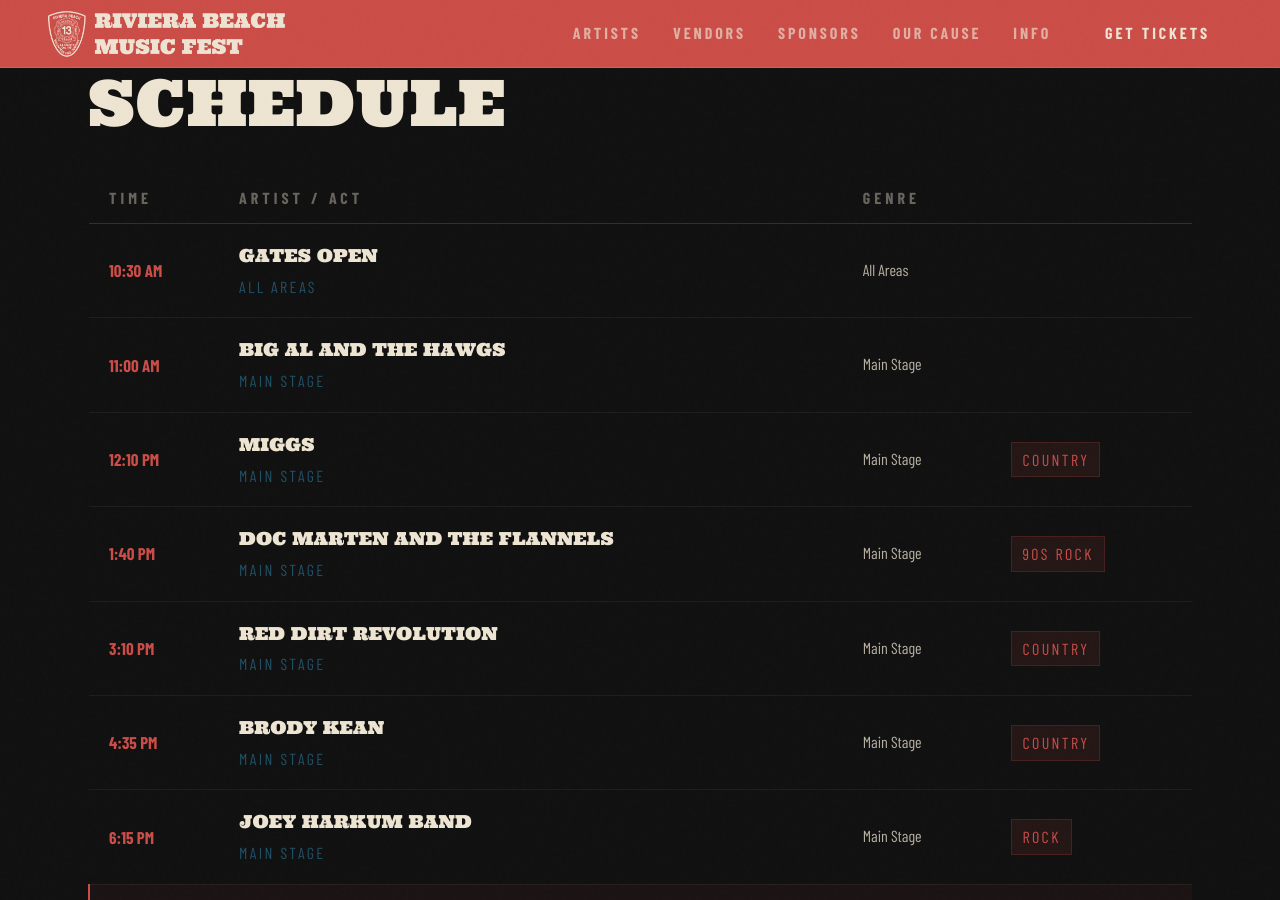
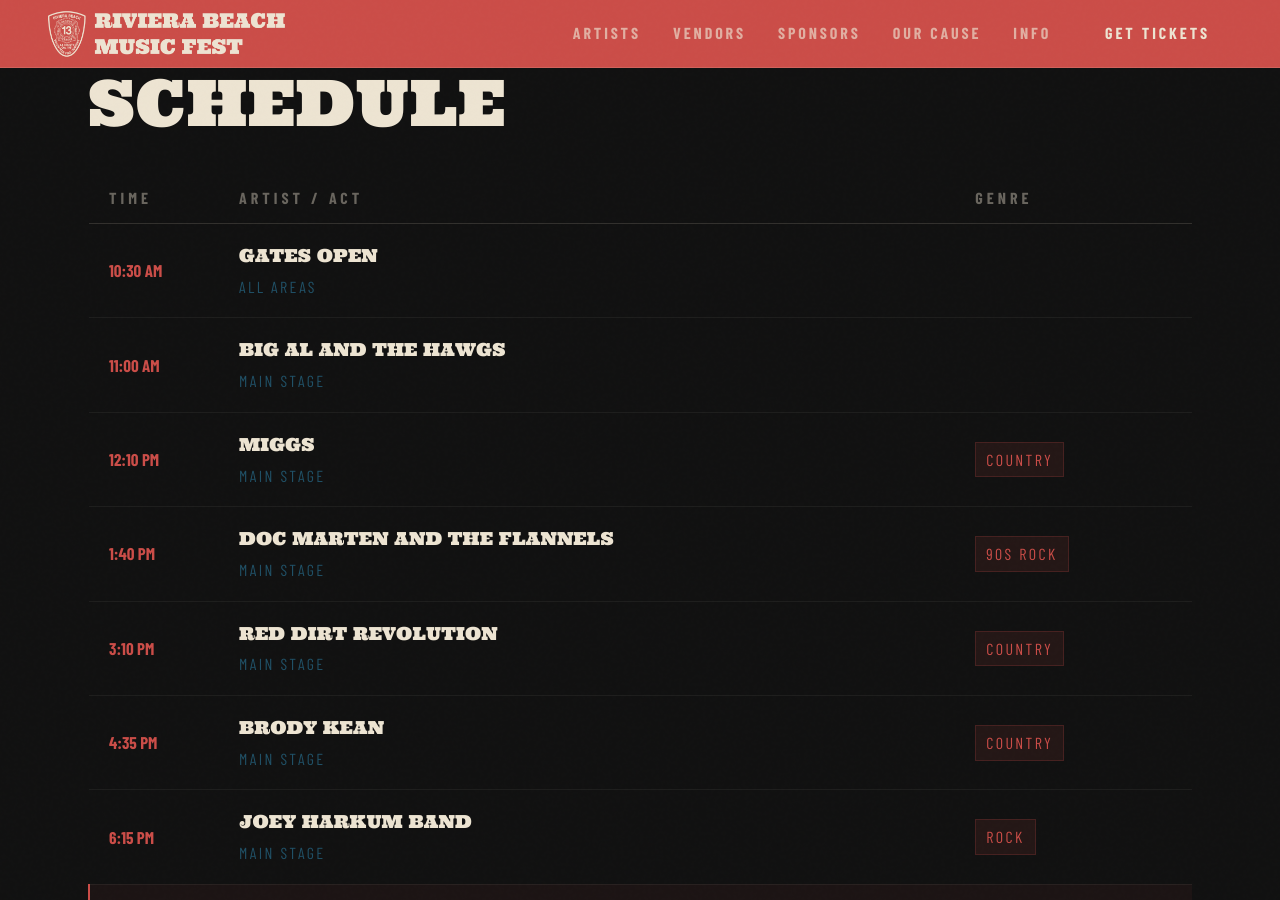
Before and after one commit to RBVFC/rbmf, a Jekyll site: the page built from index.html, in a window 1280 px wide and 900 px high, scrolled down 2664 px. Built offline with Jekyll 4.4.1, drawn with Linux system fonts in a browser that asks for light colours; some web fonts are replaced.

Commit message:
Update index.html

```diff
--- a/index.html
+++ b/index.html
@@ -155,7 +155,6 @@ description: "Riviera Beach Music Fest 2026 — A community music festival suppo
             </div>
             {% if slot.stage %}<div class="sched-stage">{{ slot.stage }}</div>{% endif %}
           </td>
-          <td><span style="font-family:var(--font-ui);font-size:16px;opacity:0.75;">{{ slot.stage }}</span></td>
           <td>{% if slot.genre != "" %}<span class="sched-genre">{{ slot.genre }}</span>{% endif %}</td>
         </tr>
         {% endfor %}
```
